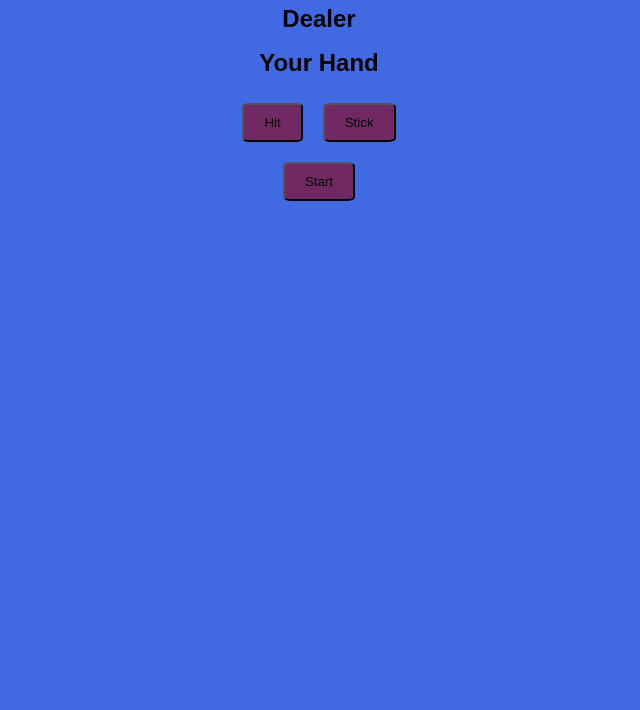
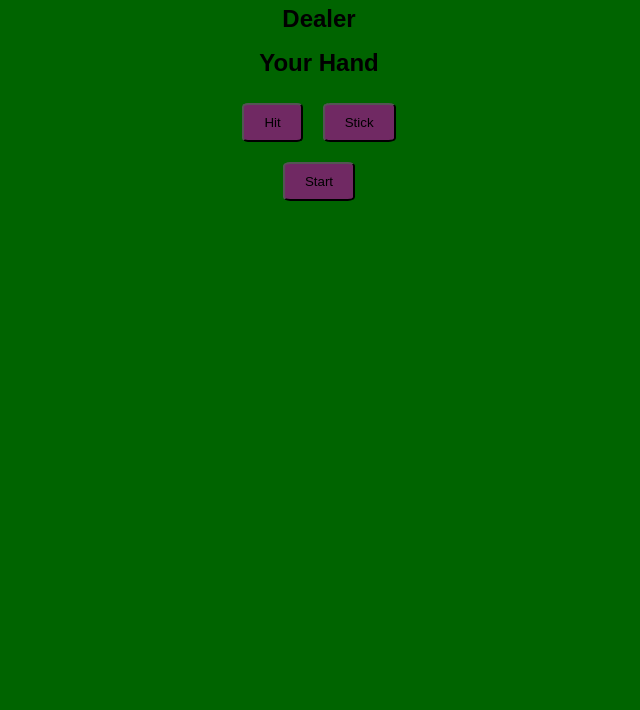
Before and after one commit to cjhurrell/BlackJack, an Electron app: page index.html in a window 1000 px wide. Shown: the part 90-800 px from the top of the page, without its empty margins (181-821 px from the left). Drawn offline with Linux system fonts and the light colour scheme.

Commit message:
reversing fake update

```diff
--- a/BJ.css
+++ b/BJ.css
@@ -7,7 +7,7 @@ html, body {
 
 
 body {
-    background-color: royalblue;
+    background-color: darkgreen;
     font-family: Arial, sans-serif;
     text-align: center;
     height: 100vh;
--- a/package.json
+++ b/package.json
@@ -1,6 +1,6 @@
 {
   "name": "blackjack",
-  "version": "1.0.1",
+  "version": "1.0.0",
   "description": "Desktop Blackjack game",
   "main": "main.js",
   "scripts": {
```
